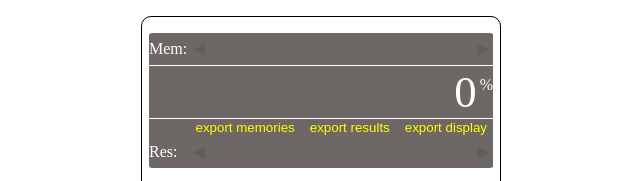
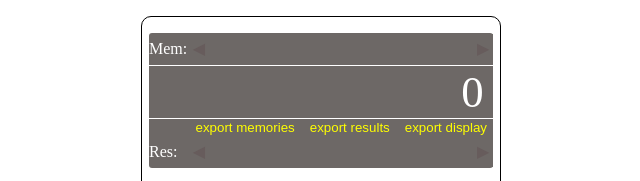
Before and after one commit to andrewtdinh/demoProjects, a Gatsby site: page /calculator in a window 1280 px wide. Shown: the top 181 px of the page, 319-959 px from the left. Built offline with nearby package versions, Linux system fonts and the light colour scheme; Gatsby itself is replaced by a stand-in of ours.

Commit message:
Adjust the display width

```diff
--- a/src/projects/calculator/components/display/index.jsx
+++ b/src/projects/calculator/components/display/index.jsx
@@ -8,7 +8,7 @@ const Display = ({
   displayStr = "0",
   isPercentMode,
 }) => {
-  const displayMode = isPercentMode ?  <div className={Styles.displayMode}>%</div> : null;
+  const displayMode = isPercentMode ?  <div className={Styles.displayMode}></div> : null;
   return (
     <div
       className={Styles.displayWrapper}
--- a/src/projects/calculator/index.module.css
+++ b/src/projects/calculator/index.module.css
@@ -164,14 +164,14 @@ body {
 
 .displayWindow {
   display: inline-block;
-  width: 97%;
+  width: 99%;
   font-size: 2.8rem;
   margin-right: 3px;
 }
 
 .displayMode {
   display: inline-block;
-  width: 3%;
+  width: 1%;
   margin-right: 3px;
   top: 5px;
   height: 2rem;
```
